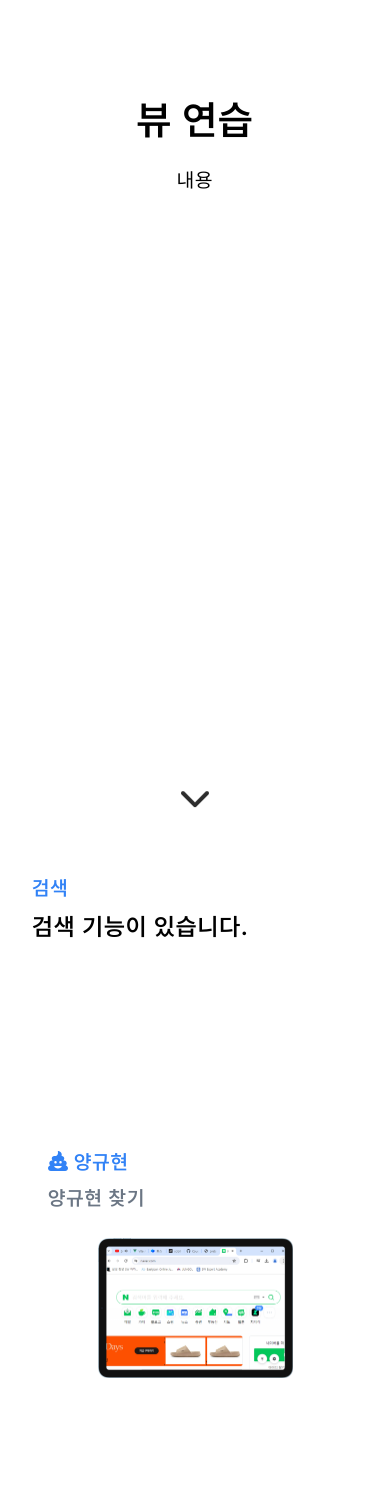
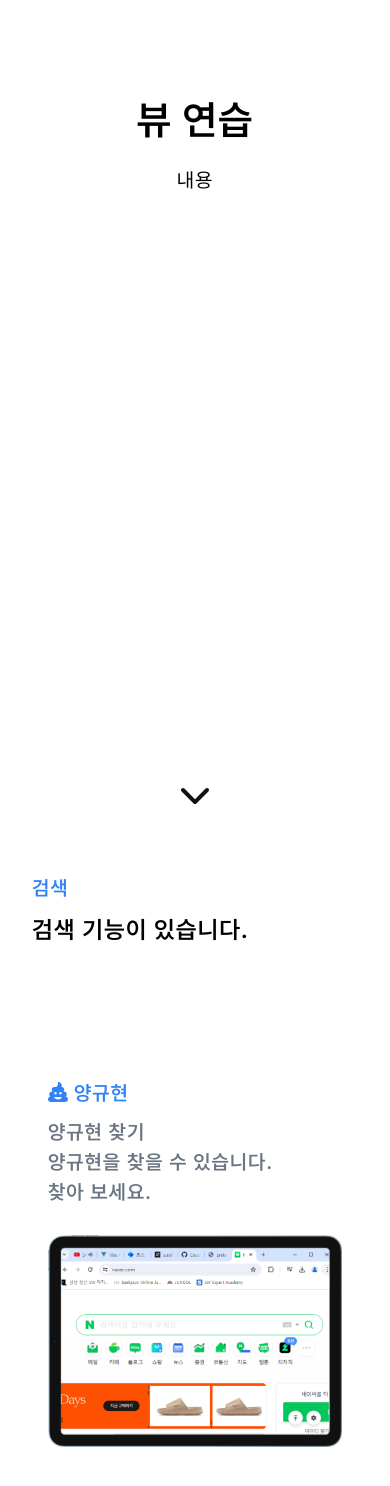
Before and after one commit to kimdw524/WhereIsMyHome, a Vue app: page / in a window 390 px wide. Shown: the top 1486 px of the page. Built offline with nearby package versions, Linux system fonts and the light colour scheme.

Commit message:
feat: Intro Section1

```diff
--- a/src/assets/main.css
+++ b/src/assets/main.css
@@ -23,6 +23,8 @@ body.dark {
 }
 
 body {
+  overflow-x: hidden;
+
   margin: 0;
 
   background-color: var(--bg);
--- a/src/pages/Intro/Section1.vue
+++ b/src/pages/Intro/Section1.vue
@@ -4,27 +4,31 @@ const wrapper = ref(null);
 const container = ref(null);
 const items = ref([]);
 
-const duration = 0.1;
+const duration = 0.15;
 const children = [
   {
     icon: ['fas', 'poo'],
     head: '양규현',
-    body: '양규현 찾기',
+    body: '양규현 찾기<br />양규현을 찾을 수 있습니다.<br />찾아 보세요.',
+    image: './src/assets/images/intro/1.png',
   },
   {
     icon: ['fas', 'user'],
     head: '김다운',
-    body: '김다운 찾기',
+    body: '김다운 찾기<br />양규현을 찾을 수 있습니다.<br />찾아 보세요.',
+    image: './src/assets/images/intro/1.png',
   },
   {
     icon: ['fas', 'user'],
     head: '손동희',
-    body: '손동희 찾기',
+    body: '손동희 찾기<br />양규현을 찾을 수 있습니다.<br />찾아 보세요.',
+    image: './src/assets/images/intro/1.png',
   },
   {
     icon: ['fas', 'user'],
     head: '최요하',
-    body: '최요하 찾기',
+    body: '최요하 찾기<br />양규현을 찾을 수 있습니다.<br />찾아 보세요.',
+    image: './src/assets/images/intro/1.png',
   },
 ];
 
@@ -38,39 +42,52 @@ const handleScroll = (e) => {
 };
 
 const draw = (ratio) => {
-  items.value = [{ index: 0, headStyle: '', bodyStyle: '' }];
+  items.value = [{ index: 0, headStyle: '', bodyStyle: '', imageStyle: '' }];
 
   for (let i = 0; i < children.length; i++) {
     const cur = (i + 1) * (1 / children.length);
     if (ratio >= cur) {
       if (i + 1 < children.length && ratio <= cur + duration) {
         const value = (ratio - cur) / duration;
-        const mul = 16;
+        const mul = 50;
         items.value = [
           {
             index: i,
             headStyle: `
-            transform: translateY(${-value * mul}rem);
-            opacity: ${1 - value}
+            transform: translateY(${-value * mul}vh);
+            opacity: ${1 - value};
             `,
             bodyStyle: `
-            transform: translateY(${-value * mul}rem);
-            opacity: ${1 - value}`,
+            transform: translateY(${-value * mul}vh);
+            opacity: ${1 - value};`,
+            imageStyle: `
+            transform: translateX(${value * mul}vw);
+            opacity: ${1 - value};
+            `,
           },
           {
             index: i + 1,
             headStyle: `
-            transform: translateY(${(1 - value) * mul}rem);
-            opacity: ${value}
+            transform: translateY(${(1 - value) * mul}vh);
+            opacity: ${value};
             `,
             bodyStyle: `
-            transform: translateY(${(1 - value) * mul}rem);
-            opacity: ${value}`,
+            transform: translateY(${(1 - value) * mul}vh);
+            opacity: ${value};`,
+            imageStyle: `
+            transform: translateX(0);
+            opacity: ${value};
+            `,
           },
         ];
       } else {
         items.value = [
-          { index: Math.min(children.length - 1, i + 1), headStyle: '', bodyStyle: '' },
+          {
+            index: Math.min(children.length - 1, i + 1),
+            headStyle: '',
+            bodyStyle: '',
+            imageStyle: '',
+          },
         ];
       }
     }
@@ -78,7 +95,7 @@ const draw = (ratio) => {
 };
 
 onMounted(() => {
-  window.addEventListener('scroll', handleScroll, { passive: false });
+  window.addEventListener('scroll', handleScroll);
 });
 
 onUnmounted(() => {
@@ -99,10 +116,14 @@ onUnmounted(() => {
           <div :class="$style.head" :style="item.headStyle">
             <font-awesome-icon :icon="children[item.index].icon" />{{ children[item.index].head }}
           </div>
-          <div :class="$style.body" :style="item.bodyStyle">{{ children[item.index].body }}</div>
+          <div
+            :class="$style.body"
+            :style="item.bodyStyle"
+            v-html="children[item.index].body"
+          ></div>
         </div>
         <div :class="$style.imageWrapper">
-          <img :class="$style.image" src="../../assets/images/intro/1.png" />
+          <img :class="$style.image" :src="children[item.index].image" :style="item.imageStyle" />
         </div>
       </div>
     </div>
@@ -114,7 +135,7 @@ onUnmounted(() => {
   position: relative;
   top: 0;
 
-  height: 3500px;
+  height: 3000px;
 }
 
 .container {
@@ -159,7 +180,7 @@ onUnmounted(() => {
   font-weight: 600;
   letter-spacing: 1px;
 
-  transition: all 50ms linear;
+  transition: all 100ms linear;
 
   user-select: none;
 
@@ -174,8 +195,9 @@ onUnmounted(() => {
   font-size: 2rem;
   font-weight: 600;
   letter-spacing: 1px;
+  line-height: 150%;
 
-  transition: all 50ms linear;
+  transition: all 100ms linear;
 
   user-select: none;
 
@@ -246,5 +268,11 @@ onUnmounted(() => {
 .image {
   width: 100%;
   max-width: 50vw;
+
+  user-select: none;
+
+  @media (max-width: 576px) {
+    max-width: 100vw;
+  }
 }
 </style>
```
